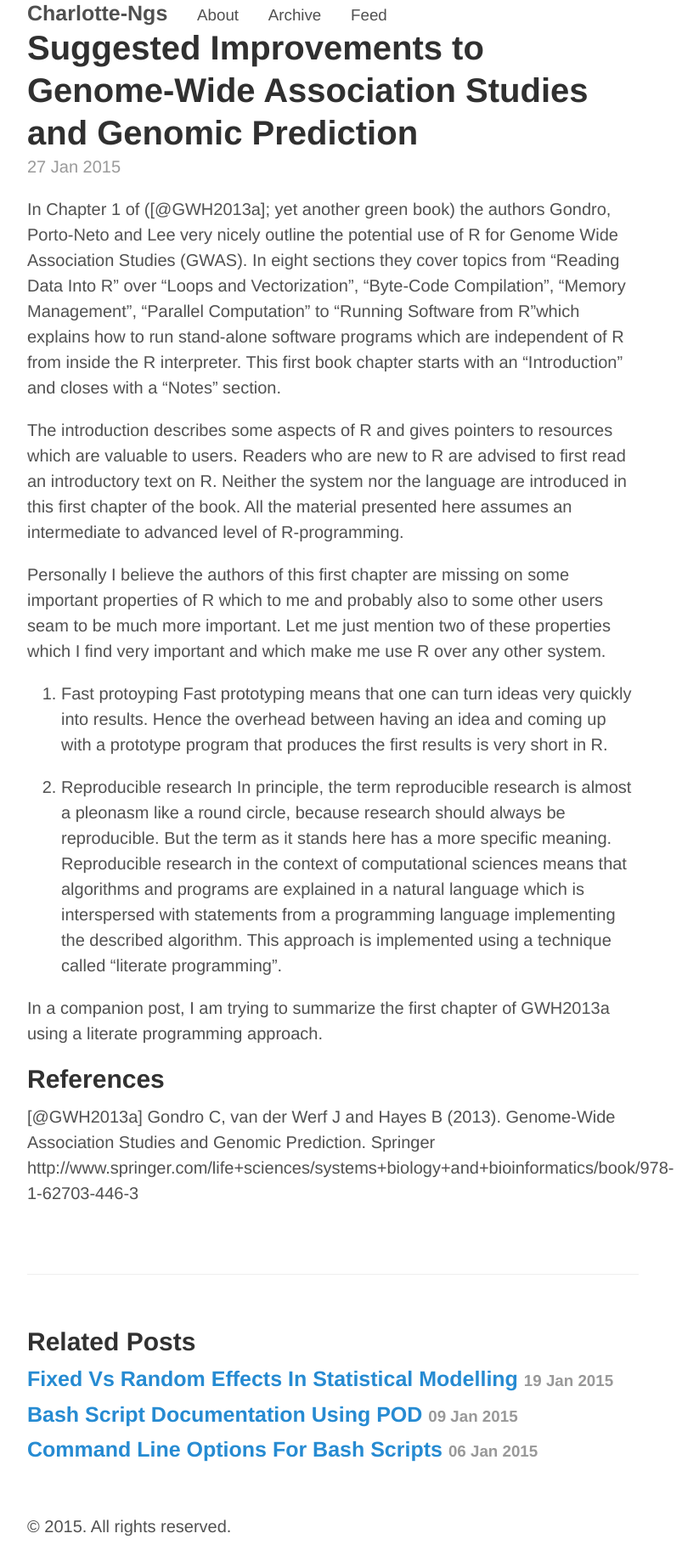
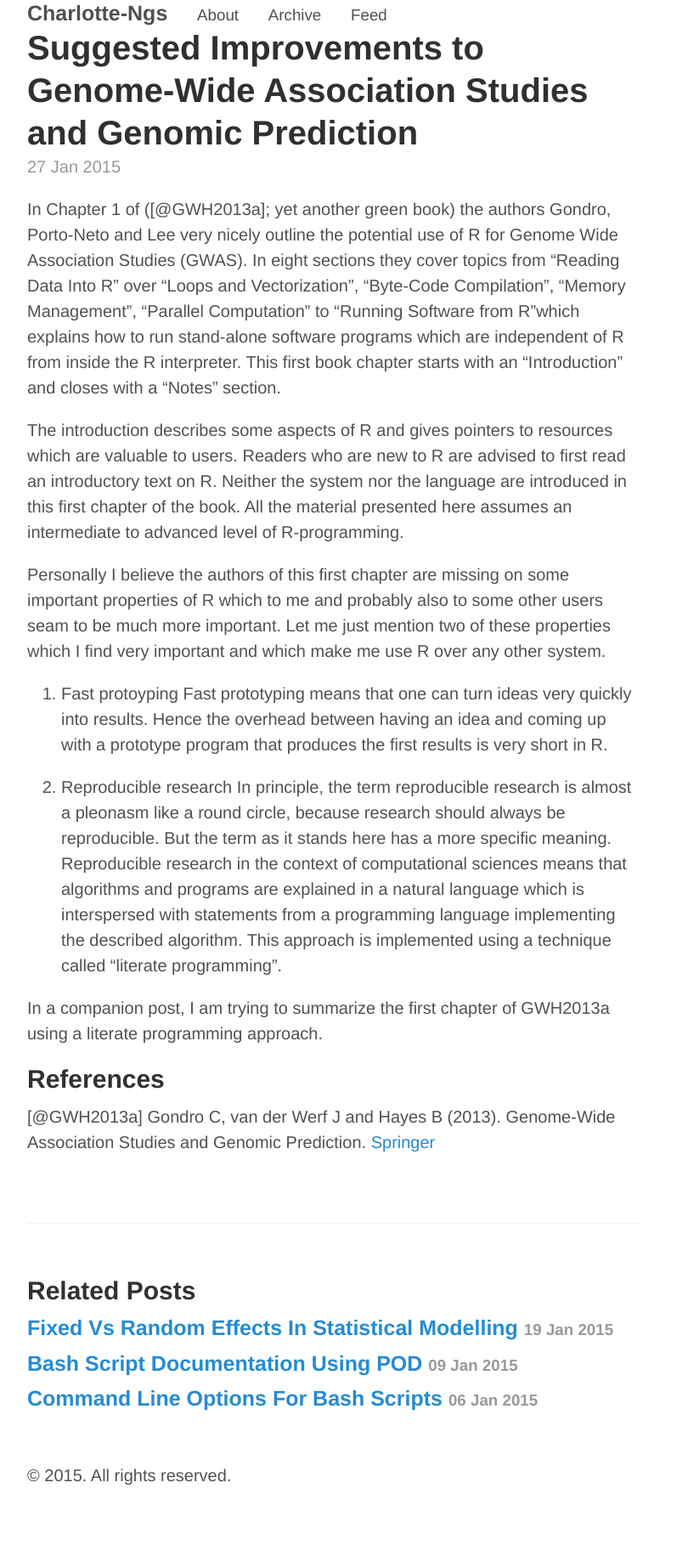
Before and after one commit to charlotte-ngs/charlotte-ngs.github.io, a Jekyll site: the page built from _posts/2015-01-27-SuggestedImprovementToGWH2013a.md, in a window 1280 px wide. Shown: the whole page at 85% size, without its empty margins (248-1071 px from the left). Built offline with Jekyll 4.4.1, drawn with Linux system fonts in a browser that asks for light colours; Markdown is read by kramdown in place of the engine named in the settings; comment, search, counter and statistics services are not loaded; after the commit the page ends 1771 px from its top, so only the background shows below that.

Commit message:
Added reference to GWAS post

```diff
--- a/_posts/2015-01-27-SuggestedImprovementToGWH2013a.md
+++ b/_posts/2015-01-27-SuggestedImprovementToGWH2013a.md
@@ -38,4 +38,4 @@ In a companion post, I am trying to summarize the first chapter of GWH2013a usin
 
 
 ## References
-[@GWH2013a] Gondro C, van der Werf J and Hayes B (2013). Genome-Wide Association Studies and Genomic Prediction. Springer http://www.springer.com/life+sciences/systems+biology+and+bioinformatics/book/978-1-62703-446-3
+[@GWH2013a] Gondro C, van der Werf J and Hayes B (2013). Genome-Wide Association Studies and Genomic Prediction. [Springer](http://www.springer.com/life+sciences/systems+biology+and+bioinformatics/book/978-1-62703-446-3)
```
